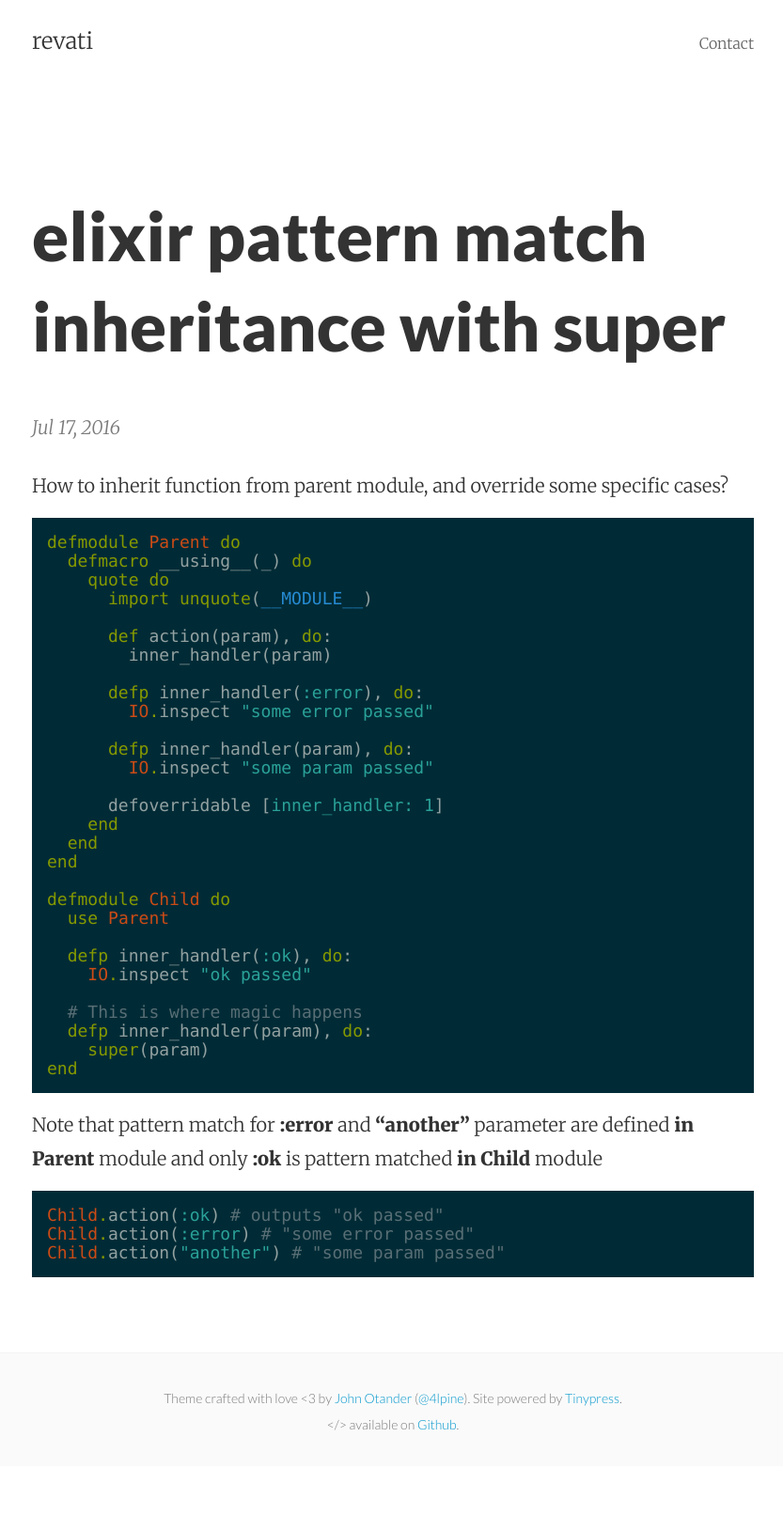
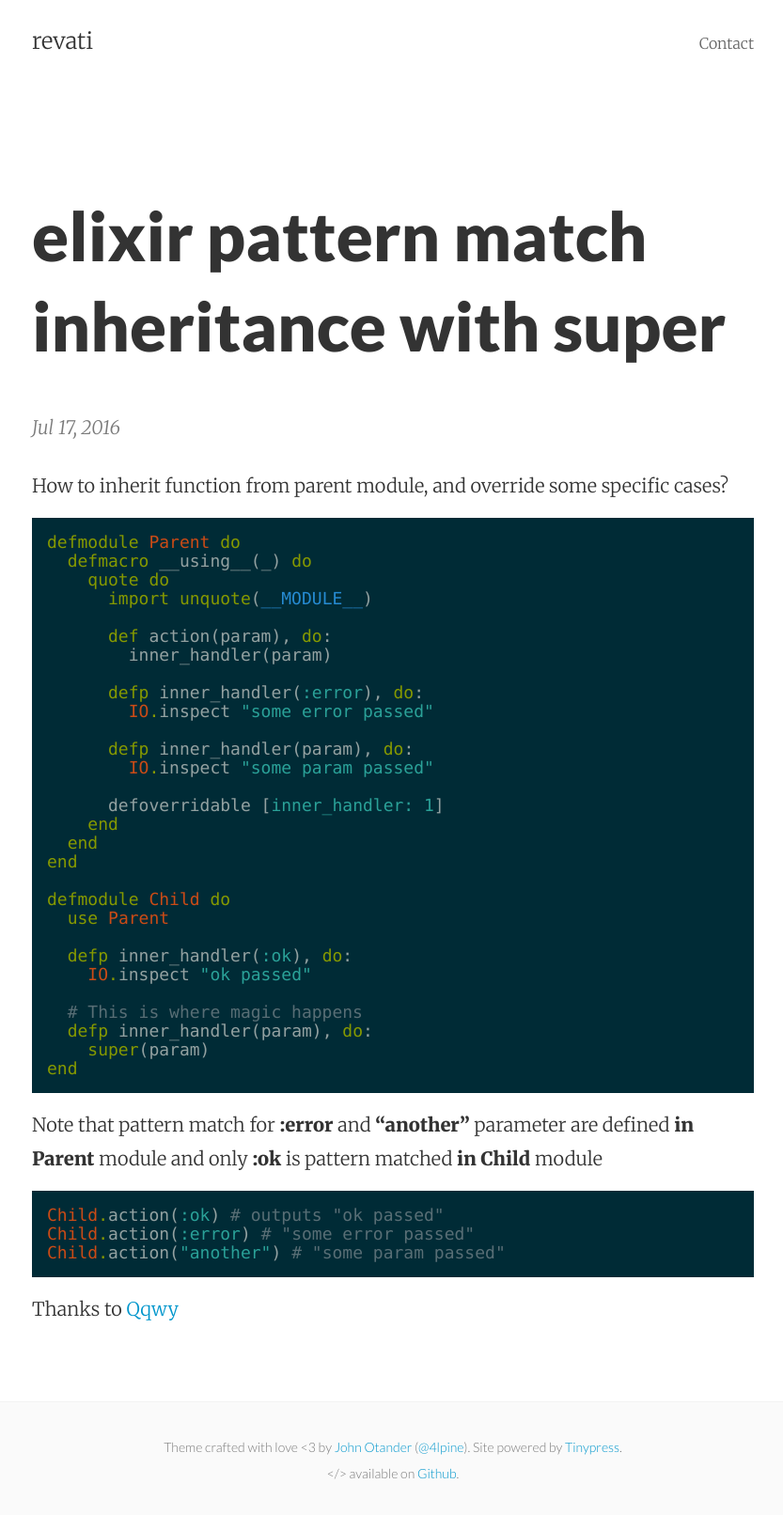
Before and after one commit to revati/revati.github.io, a Jekyll site: the page built from _posts/2016-07-17-elixir-pattern-match-inheritance-with-super.markdown, in a window 1280 px wide. Shown: the whole page at 94% size, without its empty margins (222-1055 px from the left). Built offline with Jekyll 4.4.1, drawn with Linux system fonts in a browser that asks for light colours; before the commit the page ends 1560 px from its top, so only the background shows below that.

Commit message:
Post update: elixir pattern match inheritance with super

````diff
--- a/_posts/2016-07-17-elixir-pattern-match-inheritance-with-super.markdown
+++ b/_posts/2016-07-17-elixir-pattern-match-inheritance-with-super.markdown
@@ -45,3 +45,5 @@ Child.action(:ok) # outputs "ok passed"
 Child.action(:error) # "some error passed"
 Child.action("another") # "some param passed"
 ```
+
+Thanks to [Qqwy](https://elixirforum.com/t/using-base-module-function-as-fallback/1099/2)
````
